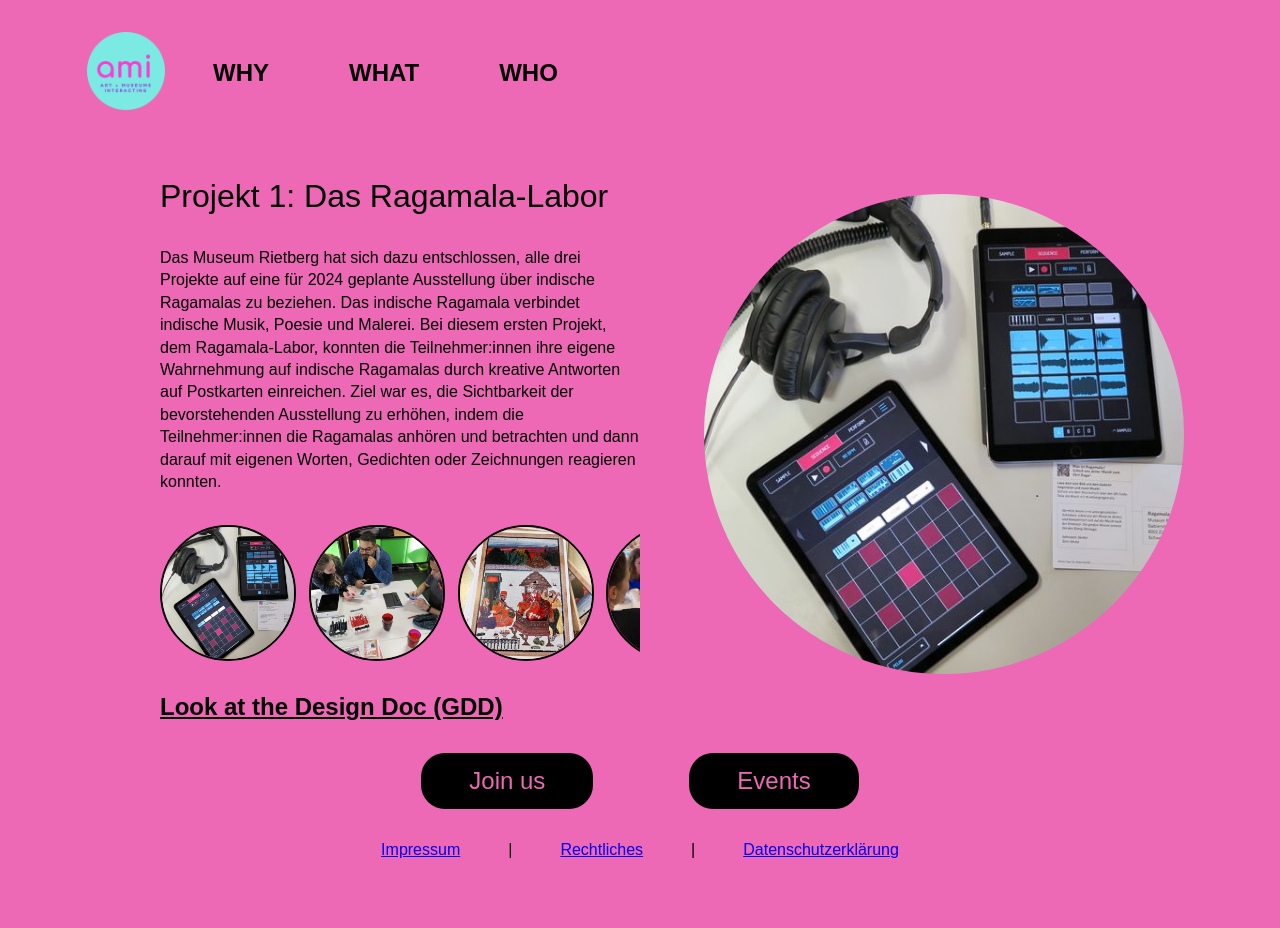
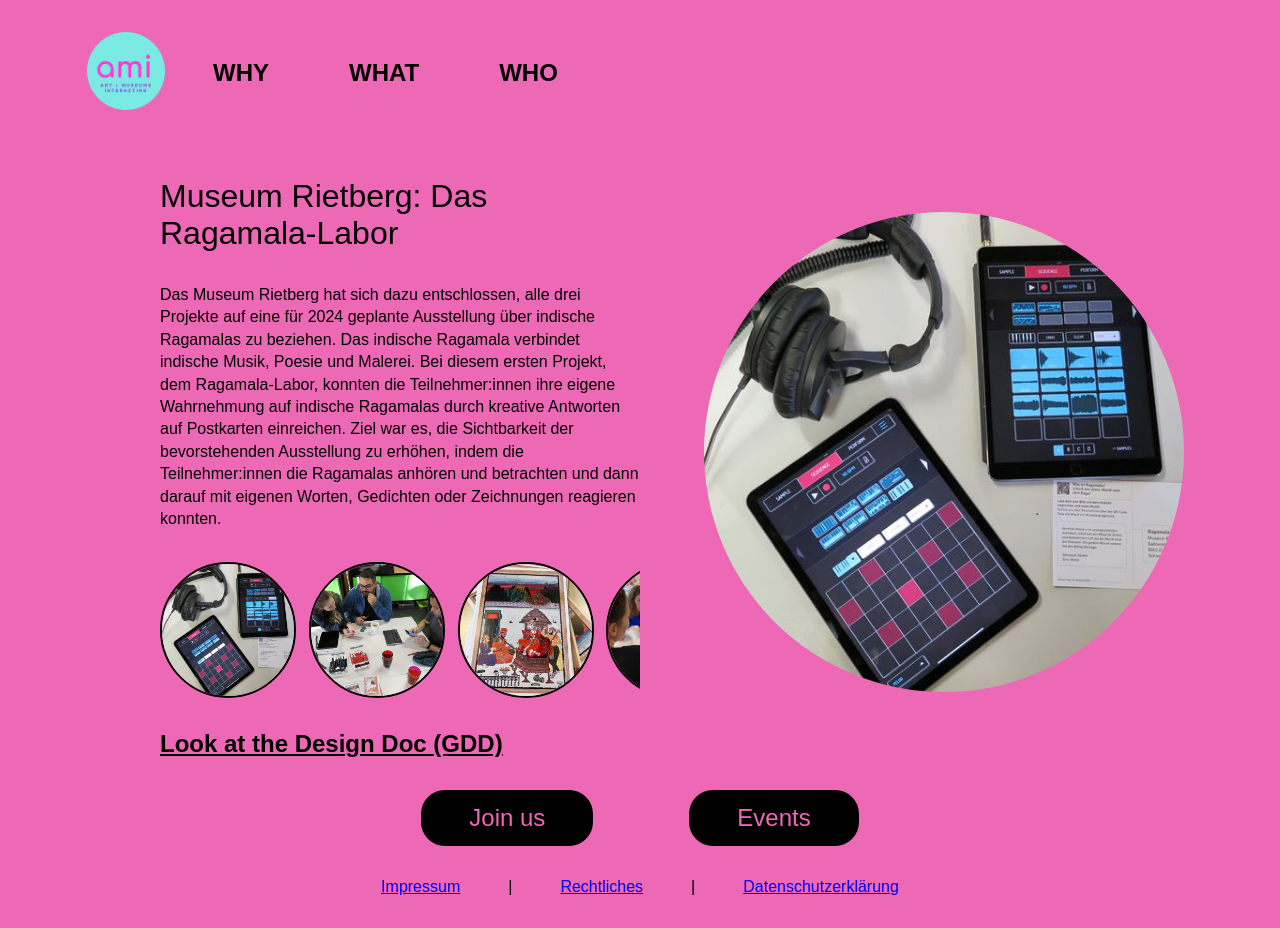
Before and after one commit to FableVision/ami-website, a Jekyll site: the page built from _projects/2023-01-01-ragamala-lab.md, in a window 1280 px wide. Built offline with Jekyll 4.4.1, drawn with Linux system fonts in a browser that asks for light colours; before the commit the page ends 900 px from its top, so only the background shows below that.

Commit message:
Update 2023-01-01-ragamala-lab.md

```diff
--- a/_projects/2023-01-01-ragamala-lab.md
+++ b/_projects/2023-01-01-ragamala-lab.md
@@ -1,5 +1,5 @@
 ---
-title: "Projekt 1: Das Ragamala-Labor"
+title: "Museum Rietberg: Das Ragamala-Labor"
 year: 2023
 lang: en
 assets_folder: 'ragamala-lab'
```
